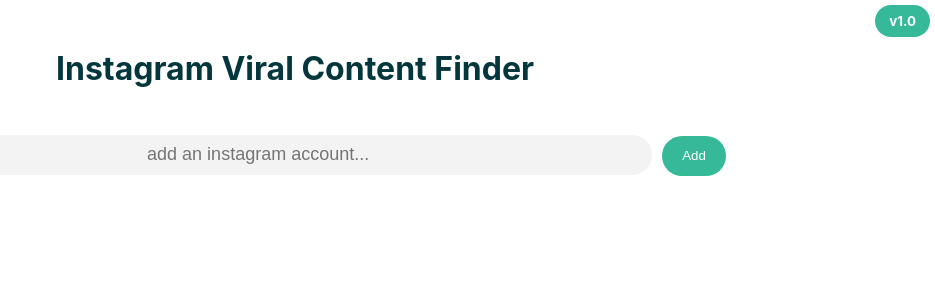
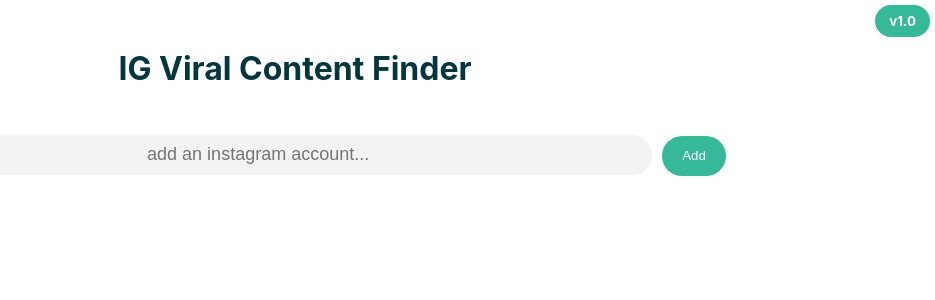
Before and after one commit to Carter4502/instagram-web-app, a React (Create React App) app: page / in a window 1280 px wide. Shown: the top 300 px of the page, without its empty margins (345-1280 px from the left). Built offline with nearby package versions, Linux system fonts and the light colour scheme.

Commit message:
adjust title

```diff
--- a/src/components/Header.js
+++ b/src/components/Header.js
@@ -4,7 +4,7 @@
         <div>
             <header>
                 <h3 class="version"><span class="versiontxt">v1.0</span></h3>
-                <h1 class="title-page"> Instagram Viral Content Finder</h1>
+                <h1 class="title-page"> IG Viral Content Finder</h1>
             </header>
             <head>
                 <title>
```
